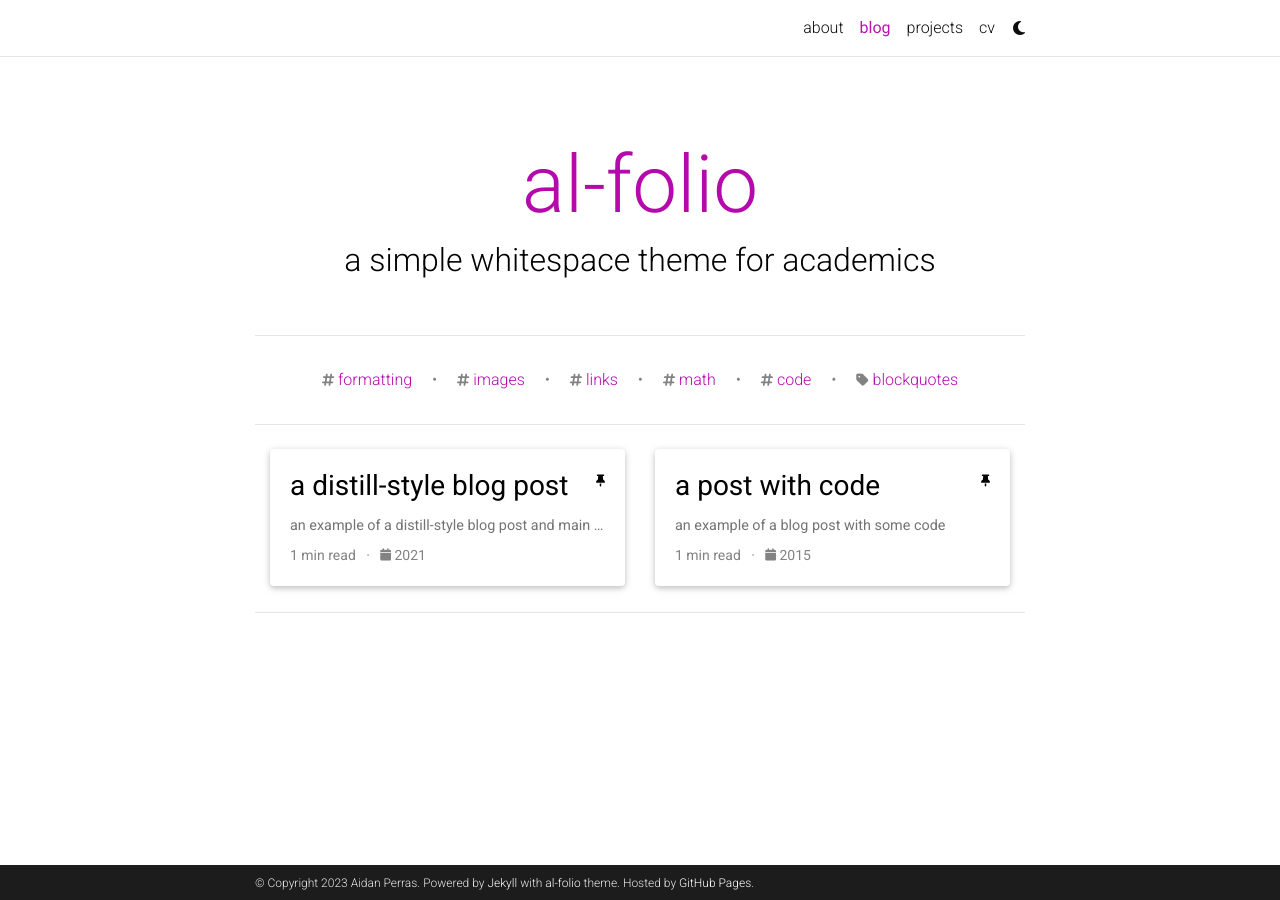
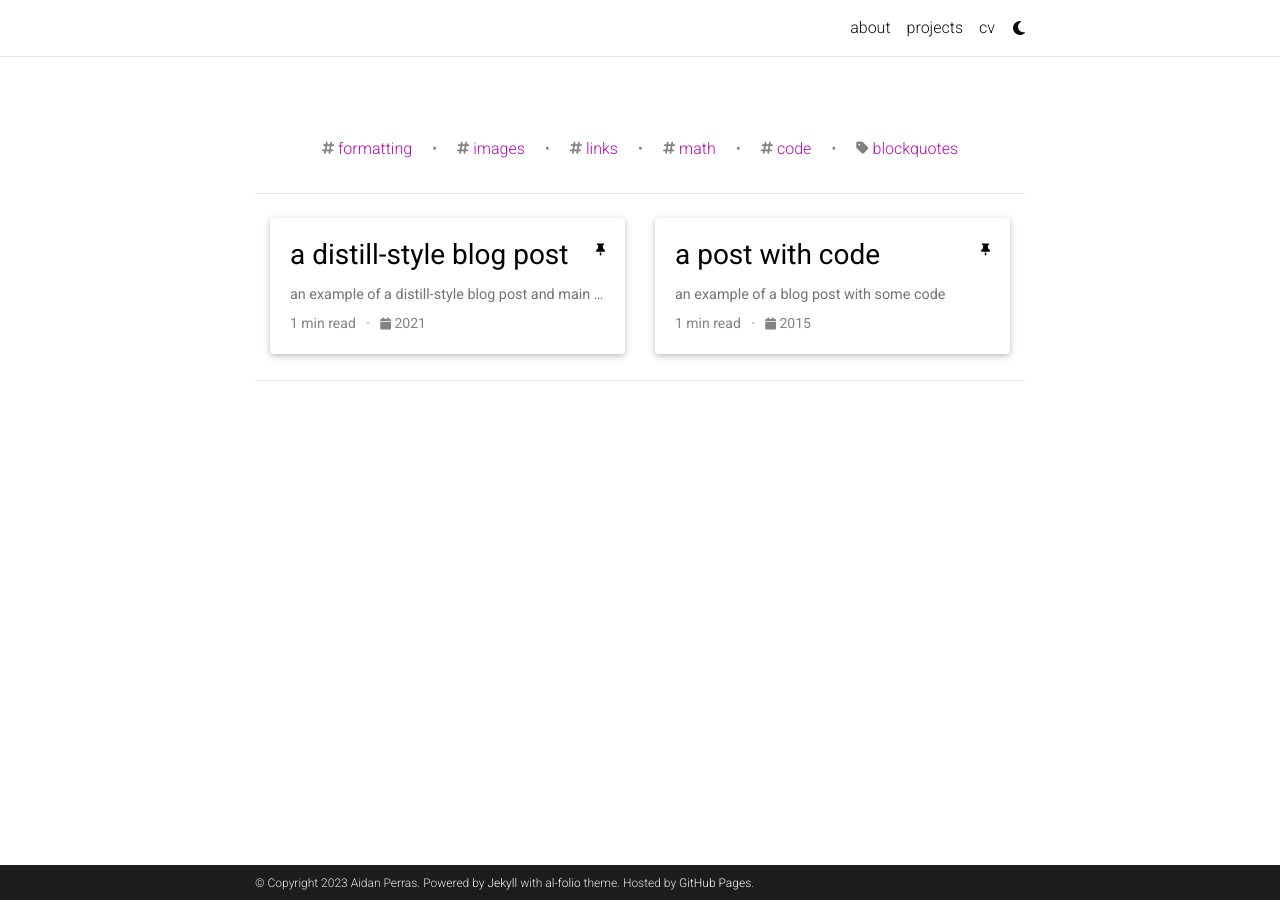
Before and after one commit to AWER2345/AWER2345.github.io, a Jekyll site: the page built from blog/index.html, in a window 1280 px wide. Built offline with Jekyll 4.4.1, drawn with Linux system fonts in a browser that asks for light colours; comment, search, counter and statistics services are not loaded; a style sheet for code colours, icons or effects is not loaded.

Commit message:
removed blog

```diff
--- a/_config.yml
+++ b/_config.yml
@@ -121,10 +121,10 @@
 # Blog
 # -----------------------------------------------------------------------------
 
-blog_name: al-folio # blog_name will be displayed in your blog page
-blog_nav_title: blog # your blog must have a title for it to be displayed in the nav bar
-blog_description: a simple whitespace theme for academics
-permalink: /blog/:year/:title/
+blog_name: # blog_name will be displayed in your blog page
+blog_nav_title:  # your blog must have a title for it to be displayed in the nav bar
+blog_description:
+permalink:
 
 # Pagination
 pagination:
@@ -175,12 +175,12 @@
     permalink: /projects/:path/
 
 announcements:
-  enabled: true
+  enabled: false
   scrollable: true # adds a vertical scroll bar if there are more than 3 news items
   limit: 5 # leave blank to include all the news in the `_news` folder
 
 latest_posts:
-  enabled: true
+  enabled: false
   scrollable: true # adds a vertical scroll bar if there are more than 3 new posts items
   limit: 3 # leave blank to include all the blog posts
 
```
